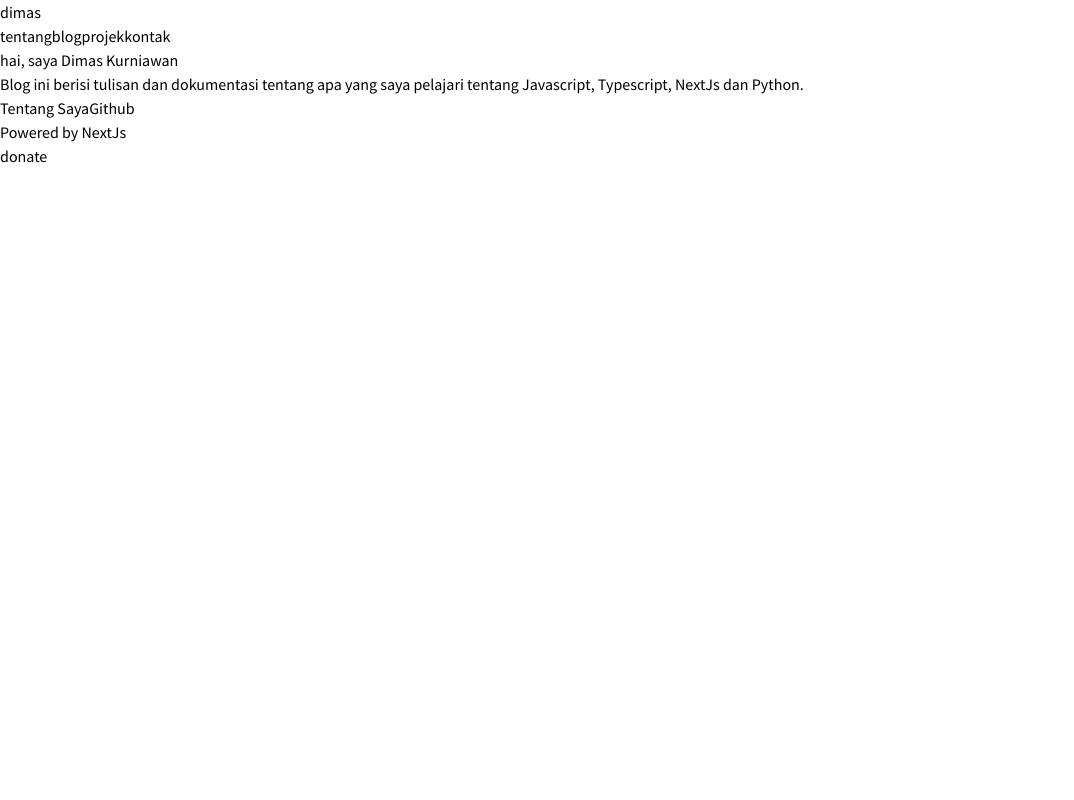
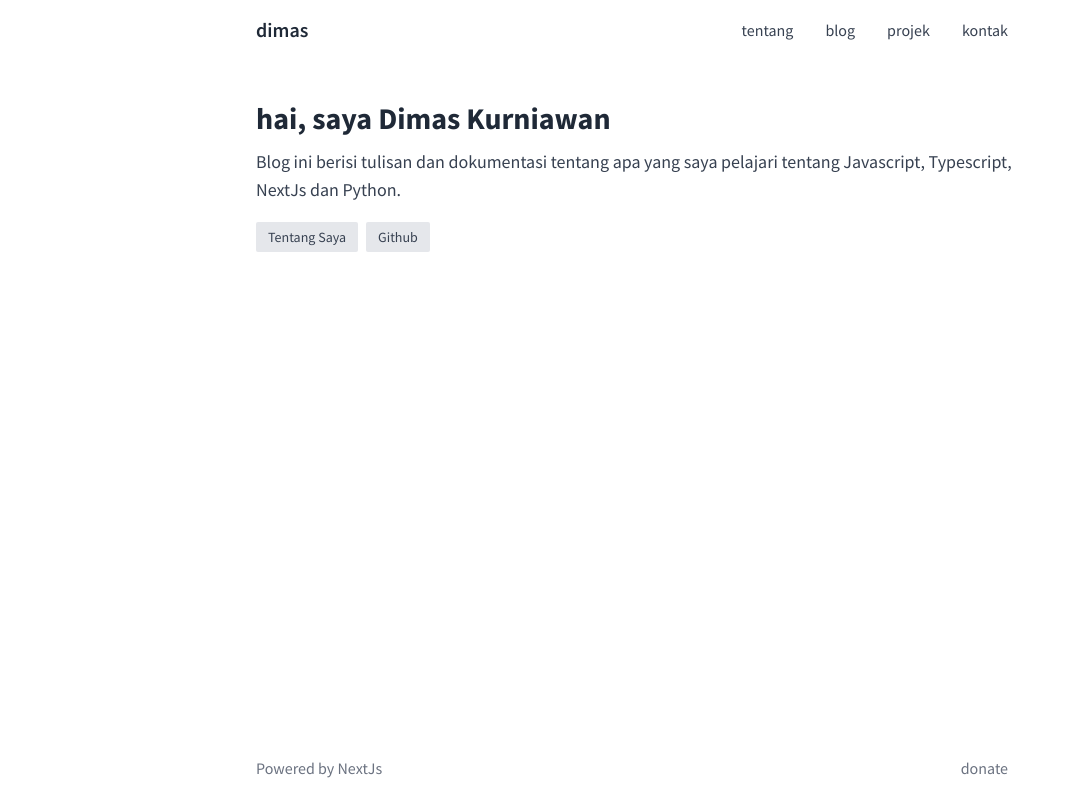
Before and after one commit to kdimas12/kdimas, a Next.js app: page / in a window 1280 px wide. Shown: the whole page, without its empty margins (0-1074 px from the left). Built offline with nearby package versions, Linux system fonts and the light colour scheme.

Commit message:
:wrench: Add configuration template path

```diff
--- a/tailwind.config.js
+++ b/tailwind.config.js
@@ -1,7 +1,10 @@
 module.exports = {
-  content: [],
+  content: [
+    './pages/**/*.{js,ts,jsx,tsx}',
+    './components/**/*.{js,ts,jsx,tsx}',
+  ],
   theme: {
     extend: {},
   },
   plugins: [],
-}
+};
```
